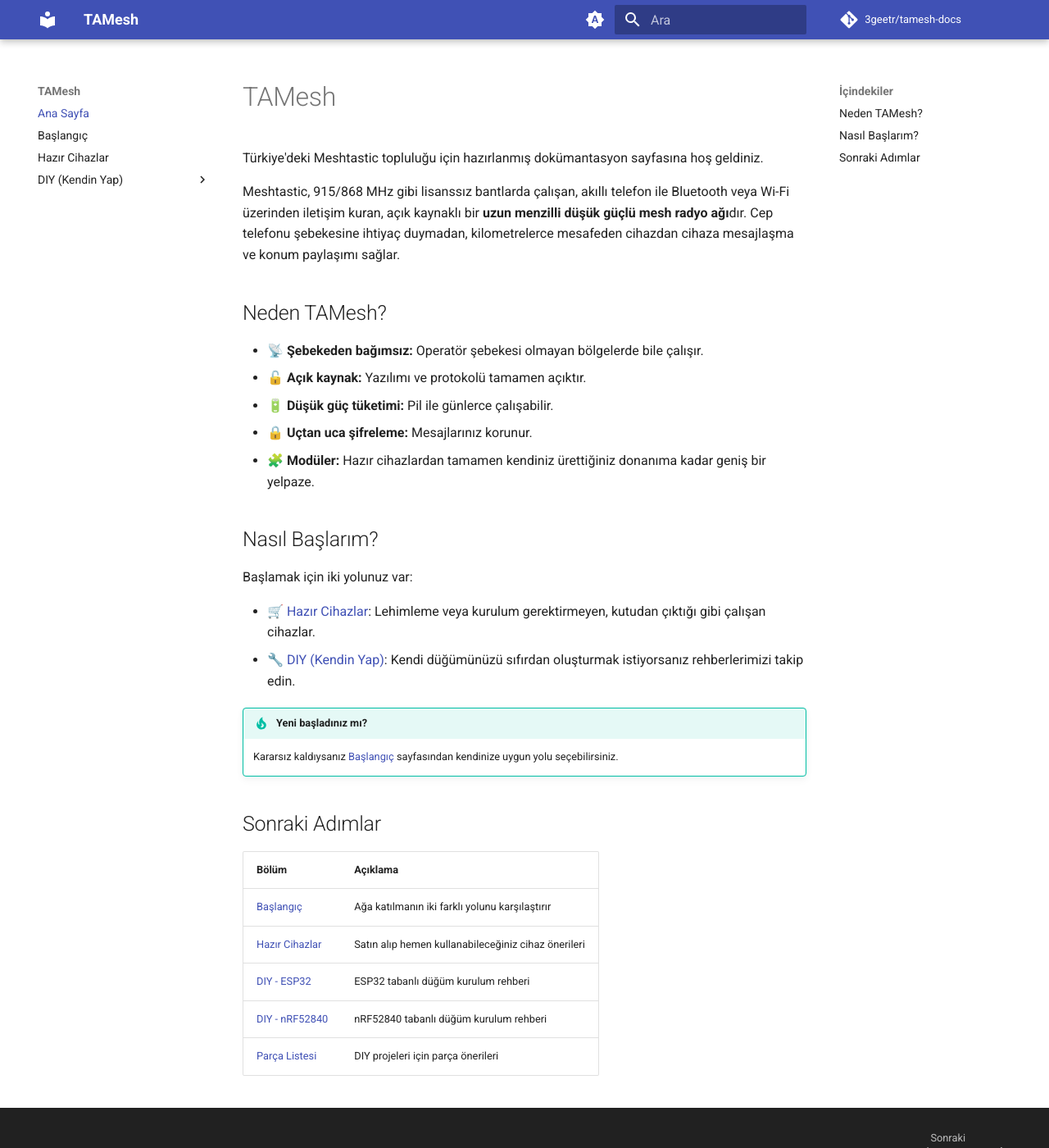
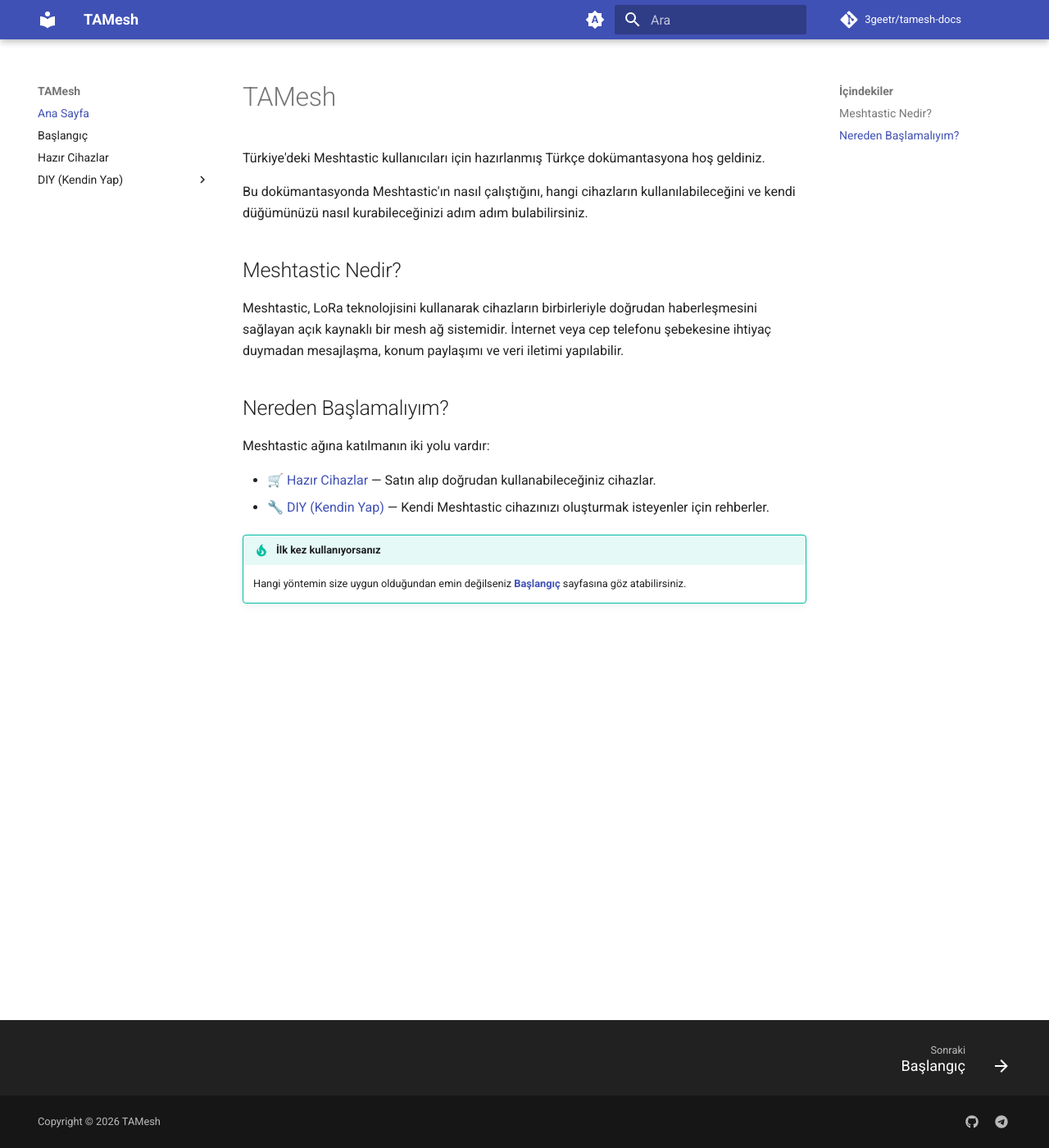
Before and after one commit to 3geETR/tamesh-docs, an MkDocs documentation site: the page built from docs/index.md, in a window 1280 px wide and 1400 px high. Shown: the whole window at 82% size. Built offline with MkDocs 1.6.1 and Material for MkDocs 9.7.7, drawn with Linux system fonts in a browser that asks for light colours; comment, search, counter and statistics services are not loaded.

Commit message:
baslangic.md içeriği güncellendi ve bağlantılar düzeltildi
- Yeni başlangıç sayfası içeriği kopyalandı, geçici dosya kaldırıldı
- Sonraki Adımlar ve bölüm bağlantıları gerçek sayfalara yönlendirildi
- index.md açıklama metni sadeleştirildi

```diff
--- a/docs/index.md
+++ b/docs/index.md
@@ -1,33 +1,19 @@
 # TAMesh
 
-Türkiye'deki Meshtastic topluluğu için hazırlanmış dokümantasyon sayfasına hoş geldiniz.
+Türkiye'deki Meshtastic kullanıcıları için hazırlanmış Türkçe dokümantasyona hoş geldiniz.
 
-Meshtastic, 915/868 MHz gibi lisanssız bantlarda çalışan, akıllı telefon ile Bluetooth veya Wi-Fi üzerinden iletişim kuran, açık kaynaklı bir **uzun menzilli düşük güçlü mesh radyo ağı**dır. Cep telefonu şebekesine ihtiyaç duymadan, kilometrelerce mesafeden cihazdan cihaza mesajlaşma ve konum paylaşımı sağlar.
+Bu dokümantasyonda Meshtastic'ın nasıl çalıştığını, hangi cihazların kullanılabileceğini ve kendi düğümünüzü nasıl kurabileceğinizi adım adım bulabilirsiniz.
 
-## Neden TAMesh?
+## Meshtastic Nedir?
 
-- 📡 **Şebekeden bağımsız:** Operatör şebekesi olmayan bölgelerde bile çalışır.
-- 🔓 **Açık kaynak:** Yazılımı ve protokolü tamamen açıktır.
-- 🔋 **Düşük güç tüketimi:** Pil ile günlerce çalışabilir.
-- 🔒 **Uçtan uca şifreleme:** Mesajlarınız korunur.
-- 🧩 **Modüler:** Hazır cihazlardan tamamen kendiniz ürettiğiniz donanıma kadar geniş bir yelpaze.
+Meshtastic, LoRa teknolojisini kullanarak cihazların birbirleriyle doğrudan haberleşmesini sağlayan açık kaynaklı bir mesh ağ sistemidir. İnternet veya cep telefonu şebekesine ihtiyaç duymadan mesajlaşma, konum paylaşımı ve veri iletimi yapılabilir.
 
-## Nasıl Başlarım?
+## Nereden Başlamalıyım?
 
-Başlamak için iki yolunuz var:
+Meshtastic ağına katılmanın iki yolu vardır:
 
-- [🛒 Hazır Cihazlar](hazir-cihazlar.md): Lehimleme veya kurulum gerektirmeyen, kutudan çıktığı gibi çalışan cihazlar.
-- [🔧 DIY (Kendin Yap)](baslangic.md): Kendi düğümünüzü sıfırdan oluşturmak istiyorsanız rehberlerimizi takip edin.
+- [🛒 Hazır Cihazlar](hazir-cihazlar.md) — Satın alıp doğrudan kullanabileceğiniz cihazlar.
+- [🔧 DIY (Kendin Yap)](baslangic.md) — Kendi Meshtastic cihazınızı oluşturmak isteyenler için rehberler.
 
-!!! tip "Yeni başladınız mı?"
-    Kararsız kaldıysanız [Başlangıç](baslangic.md) sayfasından kendinize uygun yolu seçebilirsiniz.
-
-## Sonraki Adımlar
-
-| Bölüm | Açıklama |
-|-------|----------|
-| [Başlangıç](baslangic.md) | Ağa katılmanın iki farklı yolunu karşılaştırır |
-| [Hazır Cihazlar](hazir-cihazlar.md) | Satın alıp hemen kullanabileceğiniz cihaz önerileri |
-| [DIY - ESP32](diy/esp32.md) | ESP32 tabanlı düğüm kurulum rehberi |
-| [DIY - nRF52840](diy/nrf52840.md) | nRF52840 tabanlı düğüm kurulum rehberi |
-| [Parça Listesi](diy/parca-listesi.md) | DIY projeleri için parça önerileri |
+!!! tip "İlk kez kullanıyorsanız"
+    Hangi yöntemin size uygun olduğundan emin değilseniz **[Başlangıç](baslangic.md)** sayfasına göz atabilirsiniz.
```
Also changed, not shown: docs/baslangic.md (+12 -18 lines).
